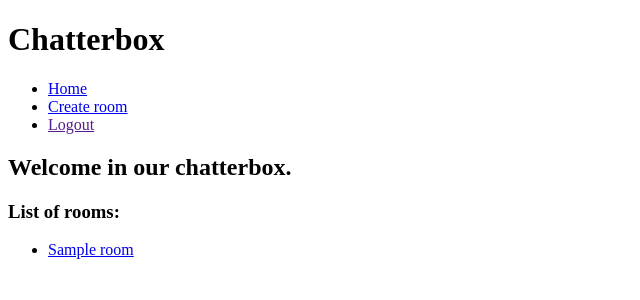
After one commit to TerezaZak/Django_chatterbox, a Django app: template chatterbox/templates/chatterbox/home.html in a window 1280 px wide. The commit adds this page. Shown: the top 300 px of the page, without its empty margins (0-640 px from the left). Run offline with Django 3.2, Linux system fonts and the light colour scheme; the template is opened without the code that fills it: most values are stand-ins (such as "Sample title", 1, 10 or a date in 2020).

Commit message:
Přidány templates

```diff
--- a/chatterbox/models.py
+++ b/chatterbox/models.py
@@ -4,6 +4,7 @@ from django.db import models
 # Create your models here.
 
 class Room(models.Model):
+    #host = models.ForeignKey(User, on_delete=models.SET_NULL, null=True)
     name = models.CharField(max_length=200)
     description = models.TextField(null=True, blank=True)
     created = models.DateTimeField(auto_now_add=True)
@@ -26,5 +27,5 @@ class Message(models.Model):
         ordering = ['-created', '-updated']
 
 
-        def __str__(self):
-            return self.body[0:50]
+    def __str__(self):
+        return self.body[0:50]
--- /dev/null
+++ b/chatterbox/templates/chatterbox/home.html
@@ -0,0 +1,13 @@
+{% extends 'main.html' %}
+
+{% block content %}
+    <h2>Welcome in our chatterbox.</h2>
+    <h3>List of rooms:</h3>
+    <ul>
+    {% for room in rooms %}
+        <li>
+            <a href="{% url 'room' room.id %}">{{ room.name }}</a>
+        </li>
+    {% endfor %}
+    </ul>
+{% endblock %}
--- a/chatterbox_project/urls.py
+++ b/chatterbox_project/urls.py
@@ -18,8 +18,9 @@ from django.urls import path
 import chatterbox.views
 
 urlpatterns = [
+    path('', chatterbox.views.home, name='home'),
     path('admin/', admin.site.urls),
     path('hello/<s>', chatterbox.views.hello),
     path('search/<s>', chatterbox.views.search),
-
+    path('room/<str:pk>/', chatterbox.views.room, name="room")
 ]
--- /dev/null
+++ b/static/style.css
@@ -0,0 +1,3 @@
+body {
+    background: '#0000FF'';
+}
--- /dev/null
+++ b/templates/main.html
@@ -0,0 +1,15 @@
+<!DOCTYPE html>
+{% load static %}
+<html lang="en">
+<head>
+    <meta charset="UTF-8">
+    <title>Title</title>
+    <link rel="stylesheet" href="{% static 'style.css' %}"/>
+</head>
+<body>
+    <h1>Chatterbox</h1>
+    {% include 'navbar.html'%}
+    {% block content %}{% endblock %}
+
+</body>
+</html>
--- /dev/null
+++ b/templates/navbar.html
@@ -0,0 +1,6 @@
+{% load static %}
+<ul>
+    <li><a href="{% url 'home' %}">Home</a></li>
+    <li><a href="{% url 'home' %}">Create room</a></li> <!-- TO DO -->
+    <li><a href="">Logout</a></li>
+</ul>
```
Also changed, not shown: chatterbox/templates/chatterbox/room.html (added, +9 -0 lines), chatterbox/templates/chatterbox/search.html (+5 -10 lines), chatterbox/views.py (+15 -0 lines), db.sqlite3.
